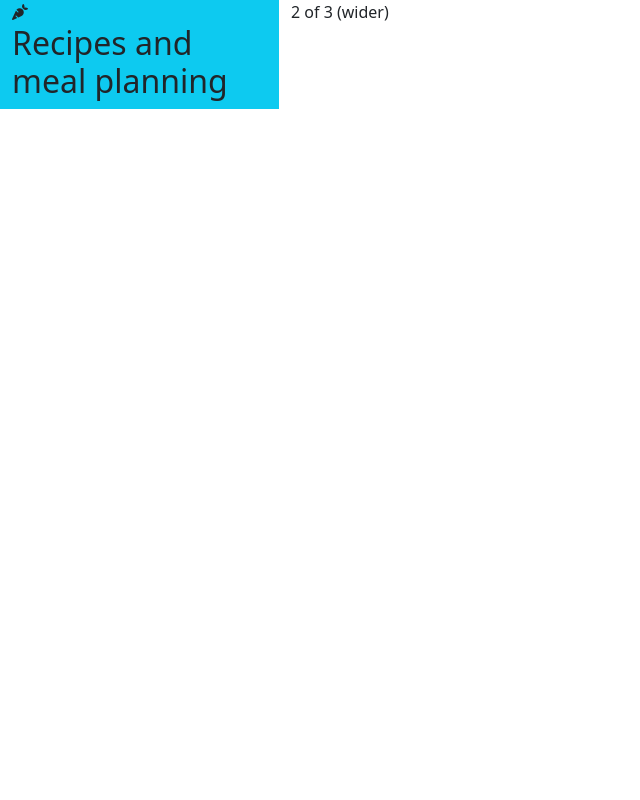
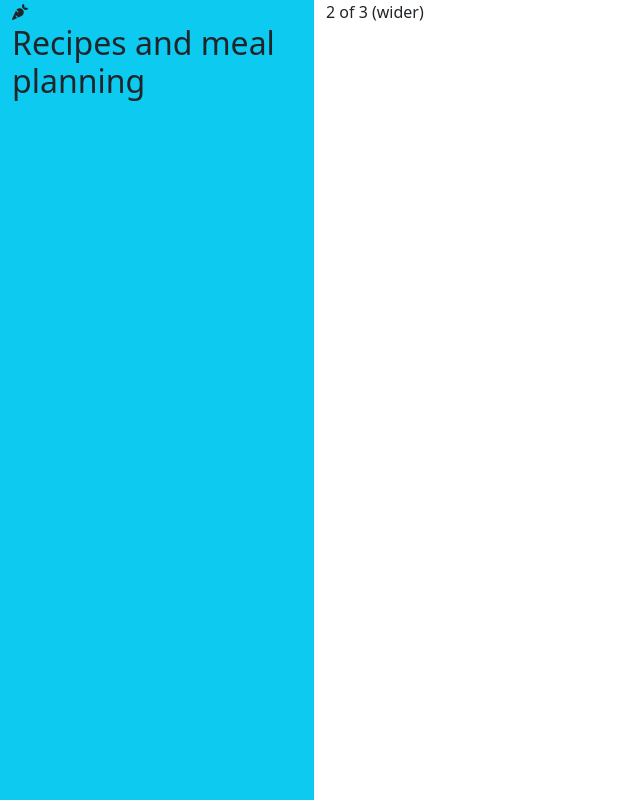
Before and after one commit to Thefriendface/thefriendface.github.io, a plain HTML site: page recipiedev/index.html in a window 1280 px wide. Shown: the whole page, without its empty margins (0-640 px from the left). Drawn offline with nearby package versions, Linux system fonts and the light colour scheme.

Commit message:
Update index.html

```diff
--- a/recipiedev/index.html
+++ b/recipiedev/index.html
@@ -9,7 +9,7 @@
     <script src="https://kit.fontawesome.com/711486e177.js" crossorigin="anonymous"></script>
   </head>
   <body>
-    <div class="container min-vh-90 min-vw-90 row">
+    <div class="container min-vh-100 min-vw-100 row">
       <div class="col sidebar bg-info">
         <i class="fa-solid fa-carrot"></i>
         <h2>Recipes and meal planning</h2>
```
